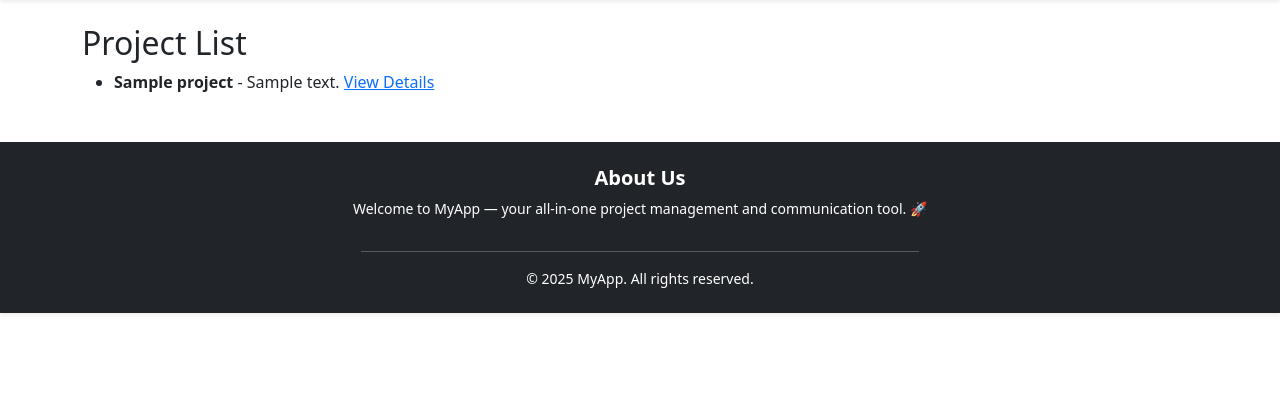
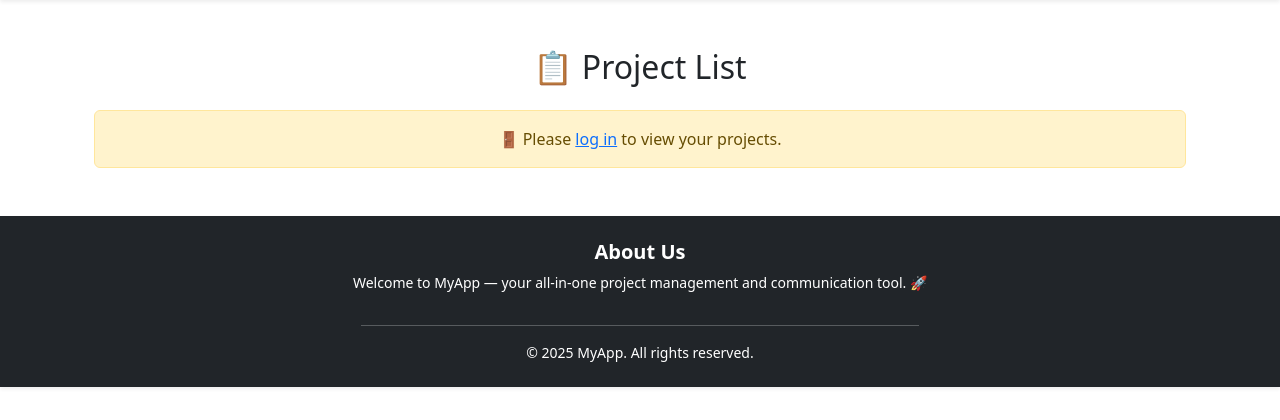
Before and after one commit to vitalyporunov/project_5, a Django app: page /projects/ in a window 1280 px wide. Shown: the part 56-476 px from the top of the page. Run offline with Django 5.2, Linux system fonts and the light colour scheme; tables that the repository leaves empty hold one stand-in row (values such as "Sample post").

Commit message:
final changes to the project

```diff
--- a/projects/templates/projects/project_list.html
+++ b/projects/templates/projects/project_list.html
@@ -1,15 +1,31 @@
 {% extends "base.html" %}
 
 {% block content %}
-<h2>Project List</h2>
-<ul>
-    {% for project in projects %}
-        <li>
-            <strong>{{ project.name }}</strong> - {{ project.description }}
-            <a href="{% url 'project_detail' project.id %}">View Details</a>
-        </li>
-    {% empty %}
-        <li>No projects available.</li>
-    {% endfor %}
-</ul>
+<div class="container mt-5">
+    <h2 class="text-center">📋 Project List</h2>
+
+    {% if user.is_authenticated %}  <!-- ✅ Show content only for logged-in users -->
+
+        {% if projects %}
+            <ul class="list-group mt-4">
+                {% for project in projects %}
+                    <li class="list-group-item">
+                        <h5>{{ project.name }}</h5>
+                        <p>{{ project.description }}</p>
+                        <small><strong>Status:</strong> {{ project.status }}</small>
+                    </li>
+                {% endfor %}
+            </ul>
+        {% else %}
+            <div class="alert alert-info text-center mt-4">
+                🚫 No projects available.
+            </div>
+        {% endif %}
+
+    {% else %}
+        <div class="alert alert-warning text-center mt-4">
+            🚪 Please <a href="{% url 'login' %}">log in</a> to view your projects.
+        </div>
+    {% endif %}
+</div>
 {% endblock %}
```
Also changed, not shown: projects/forms.py (+9 -1 lines), projects/templates/projects/project_form.html (+47 -7 lines), db.sqlite3.
